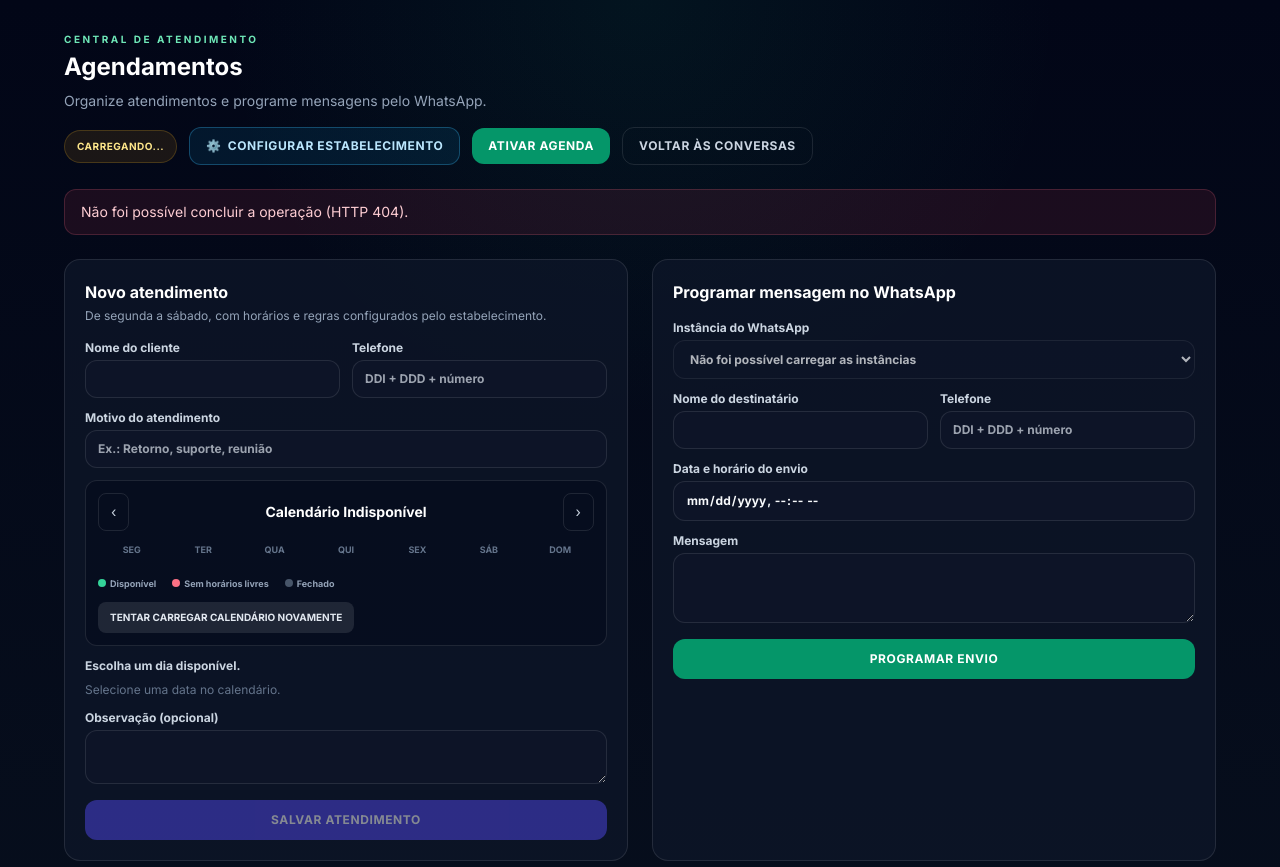
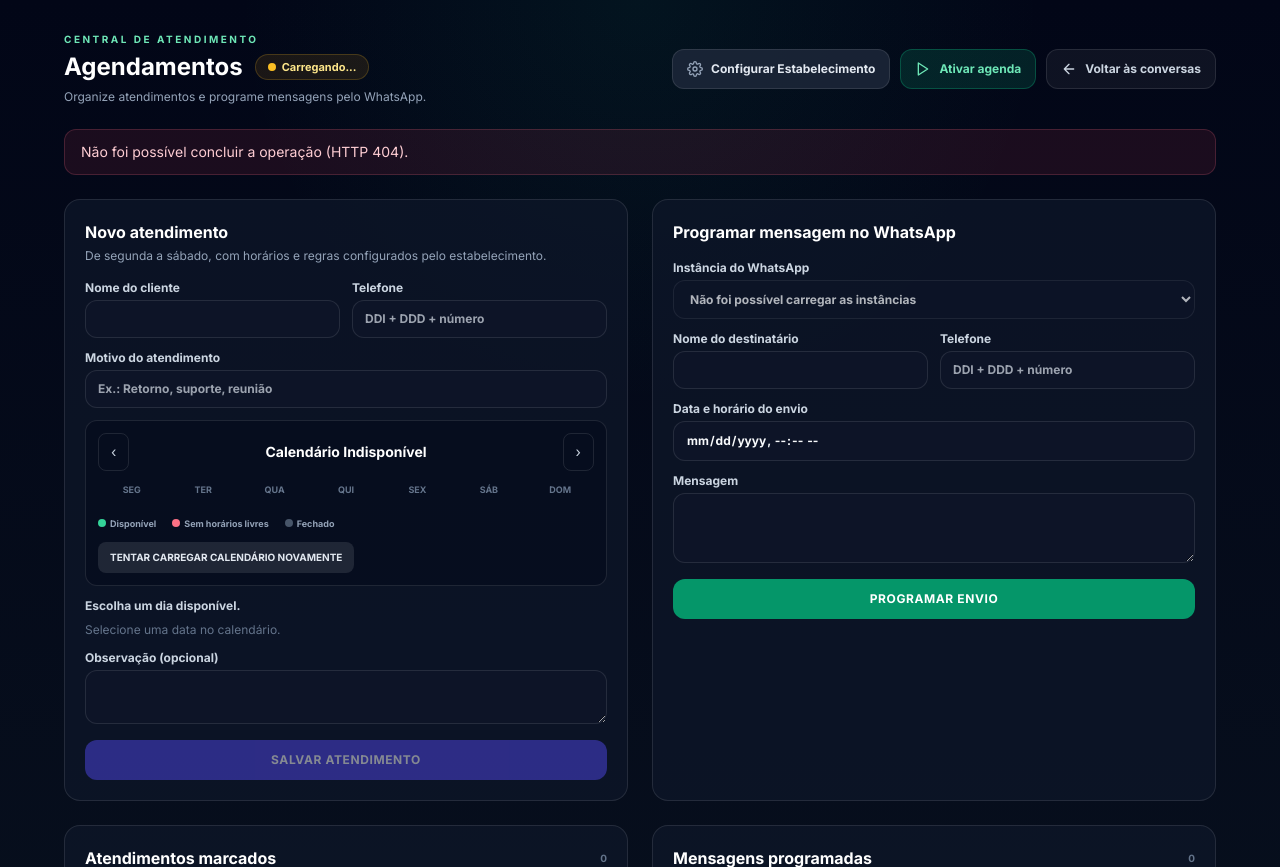
Before and after one commit to kalbosque/Portal-de-Acesso, a Python web app: template backend/templates/atendimento_agenda.html in a window 1280 px wide. Shown: the top 867 px of the page. Run offline with Jinja, Linux system fonts and the light colour scheme; the template is opened without the code that fills it, so the values that code supplies are empty.

Commit message:
Corrige exclusao de usuarios e melhora layout da agenda

```diff
--- a/backend/templates/atendimento_agenda.html
+++ b/backend/templates/atendimento_agenda.html
@@ -7,25 +7,37 @@
     <div class="flex flex-wrap items-center justify-between gap-4">
         <div>
             <p class="text-[10px] font-black uppercase tracking-[.25em] text-emerald-300">Central de Atendimento</p>
-            <h2 class="mt-1 text-2xl font-black text-white">Agendamentos</h2>
-            <p class="mt-2 text-sm text-slate-400">Organize atendimentos e programe mensagens pelo WhatsApp.</p>
+            <div class="mt-1 flex flex-wrap items-center gap-3">
+                <h2 class="text-2xl font-black text-white">Agendamentos</h2>
+                <span id="agenda-status" class="inline-flex items-center gap-1.5 rounded-full border border-amber-400/20 bg-amber-500/10 px-3 py-1 text-[11px] font-bold text-amber-200">
+                    <span class="inline-block h-2 w-2 rounded-full bg-amber-400"></span>
+                    Carregando...
+                </span>
+            </div>
+            <p class="mt-1.5 text-xs text-slate-400">Organize atendimentos e programe mensagens pelo WhatsApp.</p>
         </div>
-        <div class="flex flex-wrap items-center gap-3">
+        <div class="flex flex-wrap items-center gap-2.5">
             {% if user_role == 'admin' %}
-            <div class="flex flex-wrap items-center gap-2 rounded-xl border border-white/10 bg-slate-900/80 px-3 py-1.5">
+            <div class="flex items-center gap-2 rounded-xl border border-white/10 bg-slate-900/80 px-3 py-1.5 h-10">
                 <label for="admin-tenant-selector" class="text-xs font-bold text-slate-300">Empresa:</label>
-                <input id="admin-tenant-search" type="search" placeholder="Buscar empresa..." class="glass-input w-40 rounded-lg px-2.5 py-1 text-xs text-white bg-slate-800 border-0 focus:ring-1 focus:ring-emerald-400">
+                <input id="admin-tenant-search" type="search" placeholder="Buscar empresa..." class="glass-input w-36 rounded-lg px-2.5 py-1 text-xs text-white bg-slate-800 border-0 focus:ring-1 focus:ring-emerald-400">
                 <select id="admin-tenant-selector" onchange="onAdminTenantChange(this.value)" class="glass-input rounded-lg px-2.5 py-1 text-xs text-white bg-slate-800 border-0 focus:ring-1 focus:ring-emerald-400">
-                    <option value="">Carregando empresas...</option>
+                    <option value="">Carregando...</option>
                 </select>
             </div>
             {% endif %}
-            <span id="agenda-status" class="rounded-full border border-amber-400/20 bg-amber-500/10 px-3 py-2 text-[10px] font-black uppercase tracking-wider text-amber-200">Carregando...</span>
-            <button id="btn-config-comercio" type="button" onclick="openComercioModal()" class="rounded-xl border border-sky-400/30 bg-sky-500/10 px-4 py-2.5 text-xs font-black uppercase tracking-wider text-sky-200 hover:bg-sky-500/20 transition flex items-center gap-1.5">
-                <span>⚙️</span> Configurar Estabelecimento
+            <button id="btn-config-comercio" type="button" onclick="openComercioModal()" class="flex h-10 items-center gap-2 rounded-xl border border-white/10 bg-slate-800/80 px-3.5 text-xs font-bold text-slate-200 transition hover:bg-slate-700/80 hover:text-white" title="Configurar horários e serviços">
+                <svg viewBox="0 0 24 24" class="h-4 w-4 text-slate-400" fill="none" stroke="currentColor" stroke-width="2" stroke-linecap="round" stroke-linejoin="round"><circle cx="12" cy="12" r="3"/><path d="M19.4 15a1.65 1.65 0 0 0 .33 1.82l.06.06a2 2 0 1 1-2.83 2.83l-.06-.06a1.65 1.65 0 0 0-1.82-.33 1.65 1.65 0 0 0-1 1.51V21a2 2 0 0 1-4 0v-.09A1.65 1.65 0 0 0 9 19.4a1.65 1.65 0 0 0-1.82.33l-.06.06a2 2 0 1 1-2.83-2.83l.06-.06A1.65 1.65 0 0 0 4.68 15a1.65 1.65 0 0 0-1.51-1H3a2 2 0 0 1 0-4h.09A1.65 1.65 0 0 0 4.6 9a1.65 1.65 0 0 0-.33-1.82l-.06-.06a2 2 0 1 1 2.83-2.83l.06.06A1.65 1.65 0 0 0 9 4.68a1.65 1.65 0 0 0 1-1.51V3a2 2 0 0 1 4 0v.09a1.65 1.65 0 0 0 1 1.51 1.65 1.65 0 0 0 1.82-.33l.06-.06a2 2 0 1 1 2.83 2.83l-.06.06A1.65 1.65 0 0 0 19.4 9a1.65 1.65 0 0 0 1.51 1H21a2 2 0 0 1 0 4h-.09a1.65 1.65 0 0 0-1.51 1z"/></svg>
+                Configurar Estabelecimento
             </button>
-            <button id="agenda-toggle" type="button" onclick="toggleAgenda()" class="rounded-xl bg-emerald-600 px-4 py-2.5 text-xs font-black uppercase tracking-wider text-white hover:bg-emerald-500">Ativar agenda</button>
-            <a href="/central-atendimento" class="rounded-xl border border-white/10 px-4 py-2.5 text-xs font-black uppercase tracking-wider text-slate-300 hover:bg-white/5">Voltar às conversas</a>
+            <button id="agenda-toggle" type="button" onclick="toggleAgenda()" class="flex h-10 items-center gap-2 rounded-xl border border-emerald-500/30 bg-emerald-500/15 px-3.5 text-xs font-bold text-emerald-300 transition hover:bg-emerald-500/25">
+                <svg viewBox="0 0 24 24" class="h-4 w-4" fill="none" stroke="currentColor" stroke-width="2" stroke-linecap="round" stroke-linejoin="round"><polygon points="5 3 19 12 5 21 5 3"/></svg>
+                Ativar agenda
+            </button>
+            <a href="/central-atendimento" class="flex h-10 items-center gap-2 rounded-xl border border-white/10 bg-white/5 px-3.5 text-xs font-bold text-slate-300 transition hover:bg-white/10 hover:text-white" title="Voltar para a tela de conversas">
+                <svg viewBox="0 0 24 24" class="h-4 w-4" fill="none" stroke="currentColor" stroke-width="2" stroke-linecap="round" stroke-linejoin="round"><path d="M19 12H5M12 19l-7-7 7-7"/></svg>
+                Voltar às conversas
+            </a>
         </div>
     </div>
 
@@ -365,16 +377,20 @@
         });
         updateAppointmentSelection();
         agendaPaused.classList.toggle('hidden', agendaEnabled.value);
-        agendaStatus.textContent = agendaEnabled.value ? 'Agenda ativada' : 'Agenda desativada';
+        agendaStatus.innerHTML = agendaEnabled.value
+            ? '<span class="inline-block h-2 w-2 rounded-full bg-emerald-400"></span> Agenda ativada'
+            : '<span class="inline-block h-2 w-2 rounded-full bg-amber-400"></span> Agenda desativada';
         agendaStatus.className = agendaEnabled.value
-            ? 'rounded-full border border-emerald-400/20 bg-emerald-500/10 px-3 py-2 text-[10px] font-black uppercase tracking-wider text-emerald-200'
-            : 'rounded-full border border-amber-400/20 bg-amber-500/10 px-3 py-2 text-[10px] font-black uppercase tracking-wider text-amber-200';
+            ? 'inline-flex items-center gap-1.5 rounded-full border border-emerald-400/20 bg-emerald-500/10 px-3 py-1 text-[11px] font-bold text-emerald-200'
+            : 'inline-flex items-center gap-1.5 rounded-full border border-amber-400/20 bg-amber-500/10 px-3 py-1 text-[11px] font-bold text-amber-200';
         const button = document.getElementById('agenda-toggle');
         if (button) {
-            button.textContent = agendaEnabled.value ? 'Desativar agenda' : 'Ativar agenda';
+            button.innerHTML = agendaEnabled.value
+                ? '<svg viewBox="0 0 24 24" class="h-4 w-4" fill="none" stroke="currentColor" stroke-width="2" stroke-linecap="round" stroke-linejoin="round"><rect x="6" y="4" width="4" height="16"/><rect x="14" y="4" width="4" height="16"/></svg> Desativar agenda'
+                : '<svg viewBox="0 0 24 24" class="h-4 w-4" fill="none" stroke="currentColor" stroke-width="2" stroke-linecap="round" stroke-linejoin="round"><polygon points="5 3 19 12 5 21 5 3"/></svg> Ativar agenda';
             button.className = agendaEnabled.value
-                ? 'rounded-xl border border-rose-400/40 bg-rose-600 px-4 py-2.5 text-xs font-black uppercase tracking-wider text-white hover:bg-rose-500'
-                : 'rounded-xl bg-emerald-600 px-4 py-2.5 text-xs font-black uppercase tracking-wider text-white hover:bg-emerald-500';
+                ? 'flex h-10 items-center gap-2 rounded-xl border border-rose-400/40 bg-rose-500/15 px-3.5 text-xs font-bold text-rose-300 transition hover:bg-rose-500/25'
+                : 'flex h-10 items-center gap-2 rounded-xl border border-emerald-500/30 bg-emerald-500/15 px-3.5 text-xs font-bold text-emerald-300 transition hover:bg-emerald-500/25';
         }
     }
 
```
Also changed, not shown: backend/api_tenants.py (+9 -2 lines), backend/templates/atendimento_empresas.html (+1 -1 lines).
